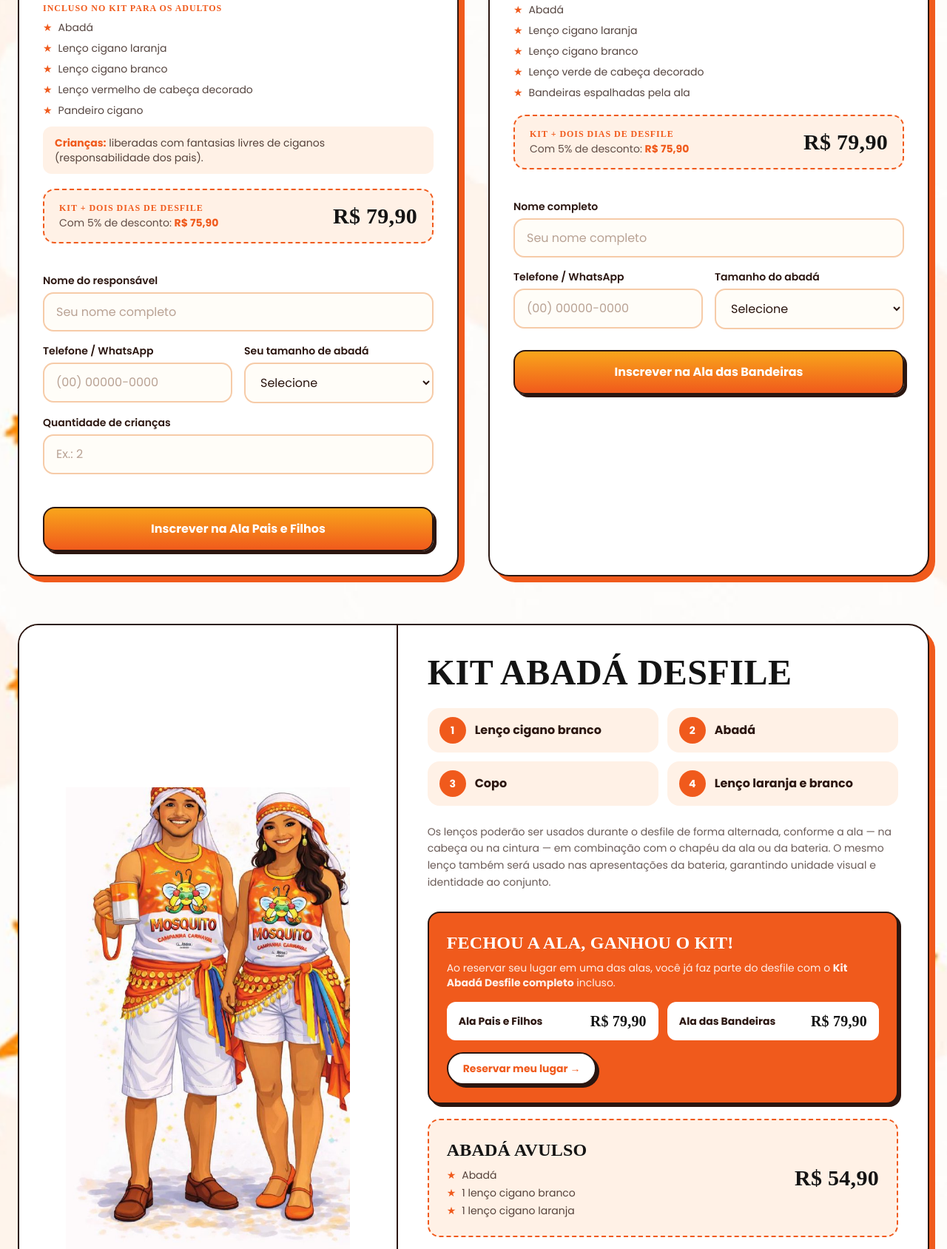
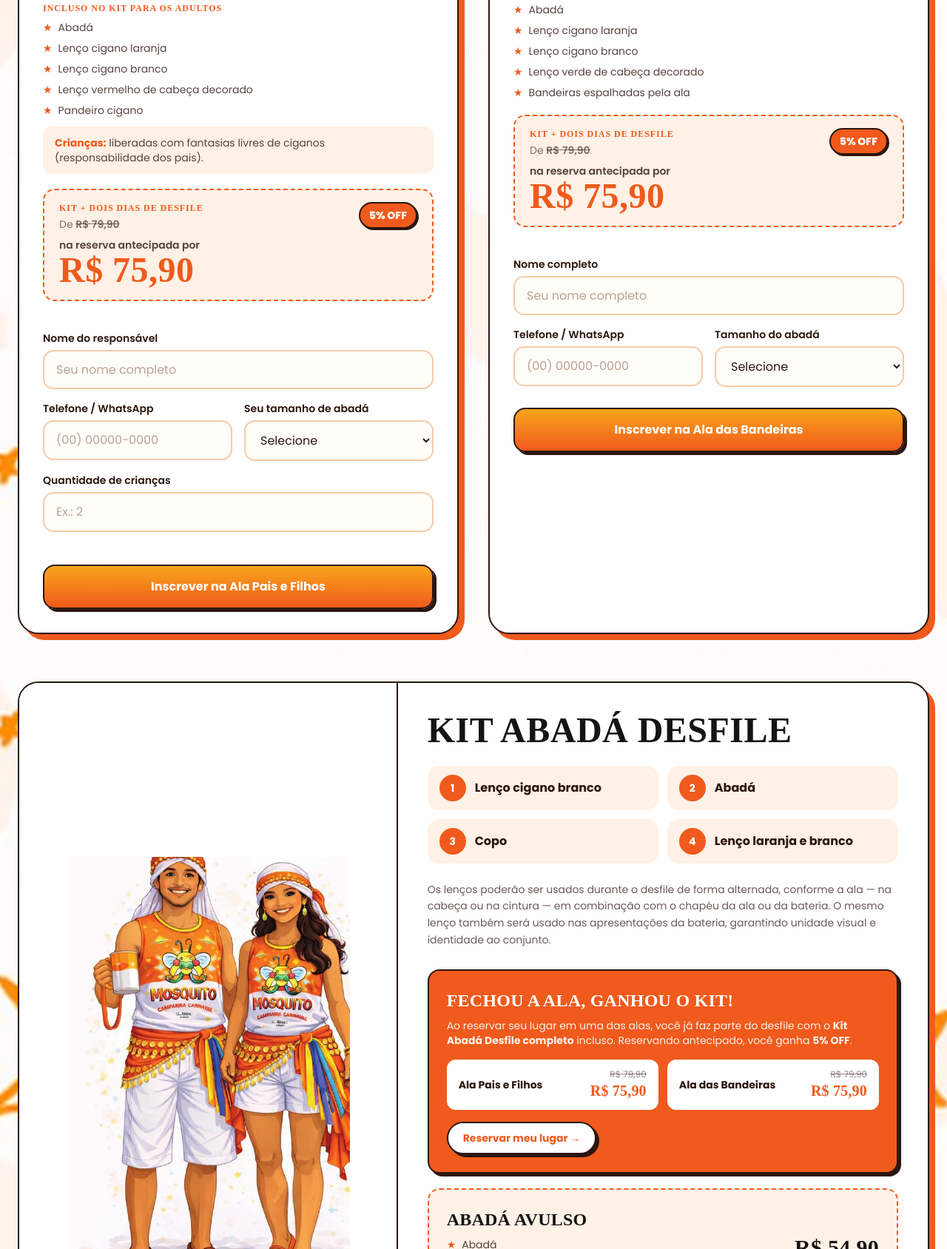
Before and after one commit to fredagenciabwm-debug/mosquito-2027, a website: page index.html in a window 1280 px wide. Shown: the part 2807-4495 px from the top of the page at 74% size. Drawn offline with nearby package versions, Linux system fonts and the light colour scheme; a web font is replaced by a local one.

Commit message:
Add files via upload

```diff
--- a/index.html
+++ b/index.html
@@ -285,12 +285,16 @@
               <strong class="text-laranja">Crianças:</strong> liberadas com fantasias livres de ciganos (responsabilidade dos pais).
             </p>
 
-            <div class="mt-5 flex items-center justify-between gap-4 rounded-2xl border-2 border-dashed border-laranja bg-pele px-5 py-4">
-              <div>
-                <p class="rotulo text-xs">Kit + dois dias de desfile</p>
-                <p class="text-sm text-tinta/75 mt-0.5">Com 5% de desconto: <strong class="text-laranja whitespace-nowrap" data-valor="paisFilhosDesconto">R$ 0,00</strong></p>
+            <div class="mt-5 rounded-2xl border-2 border-dashed border-laranja bg-pele px-5 py-4">
+              <div class="flex items-start justify-between gap-3">
+                <div>
+                  <p class="rotulo text-xs">Kit + dois dias de desfile</p>
+                  <p class="mt-1 text-sm text-tinta/60">De <s class="font-semibold whitespace-nowrap" data-valor="paisFilhos">R$ 0,00</s></p>
+                </div>
+                <span class="shrink-0 bg-laranja text-white text-xs sm:text-sm font-extrabold px-3 py-1.5 rounded-full border-2 border-tinta shadow-[2px_2px_0_#2B1610] whitespace-nowrap">5% OFF</span>
               </div>
-              <p class="titulo-preto text-2xl sm:text-3xl whitespace-nowrap" data-valor="paisFilhos">R$ 0,00</p>
+              <p class="mt-2 text-sm font-semibold text-tinta/80">na reserva antecipada por</p>
+              <p class="titulo-preto !text-laranja text-4xl sm:text-5xl whitespace-nowrap" data-valor="paisFilhosDesconto">R$ 0,00</p>
             </div>
 
             <form id="formPaisFilhos" class="mt-6 space-y-4 flex-1 flex flex-col" novalidate>
@@ -353,12 +357,16 @@
               <li class="flex gap-2"><span class="text-laranja">★</span> Bandeiras espalhadas pela ala</li>
             </ul>
 
-            <div class="mt-5 flex items-center justify-between gap-4 rounded-2xl border-2 border-dashed border-laranja bg-pele px-5 py-4">
-              <div>
-                <p class="rotulo text-xs">Kit + dois dias de desfile</p>
-                <p class="text-sm text-tinta/75 mt-0.5">Com 5% de desconto: <strong class="text-laranja whitespace-nowrap" data-valor="bandeirasDesconto">R$ 0,00</strong></p>
+            <div class="mt-5 rounded-2xl border-2 border-dashed border-laranja bg-pele px-5 py-4">
+              <div class="flex items-start justify-between gap-3">
+                <div>
+                  <p class="rotulo text-xs">Kit + dois dias de desfile</p>
+                  <p class="mt-1 text-sm text-tinta/60">De <s class="font-semibold whitespace-nowrap" data-valor="bandeiras">R$ 0,00</s></p>
+                </div>
+                <span class="shrink-0 bg-laranja text-white text-xs sm:text-sm font-extrabold px-3 py-1.5 rounded-full border-2 border-tinta shadow-[2px_2px_0_#2B1610] whitespace-nowrap">5% OFF</span>
               </div>
-              <p class="titulo-preto text-2xl sm:text-3xl whitespace-nowrap" data-valor="bandeiras">R$ 0,00</p>
+              <p class="mt-2 text-sm font-semibold text-tinta/80">na reserva antecipada por</p>
+              <p class="titulo-preto !text-laranja text-4xl sm:text-5xl whitespace-nowrap" data-valor="bandeirasDesconto">R$ 0,00</p>
             </div>
 
             <form id="formBandeiras" class="mt-6 space-y-4 flex-1 flex flex-col" novalidate>
@@ -416,15 +424,22 @@
             <p class="titulo-branco text-xl sm:text-2xl">Fechou a ala, ganhou o kit!</p>
             <p class="mt-2 text-sm text-white/90">
               Ao reservar seu lugar em uma das alas, você já faz parte do desfile com o <strong>Kit Abadá Desfile completo</strong> incluso.
+              Reservando antecipado, você ganha <strong>5% OFF</strong>.
             </p>
             <div class="mt-4 grid sm:grid-cols-2 gap-3">
               <div class="bg-white text-tinta rounded-xl px-4 py-3 flex items-center justify-between gap-3">
                 <span class="font-bold text-sm">Ala Pais e Filhos</span>
-                <span class="titulo-preto text-xl whitespace-nowrap" data-valor="paisFilhos">R$ 0,00</span>
+                <span class="text-right leading-tight">
+                  <s class="block text-xs text-tinta/50 whitespace-nowrap" data-valor="paisFilhos">R$ 0,00</s>
+                  <span class="titulo-preto !text-laranja text-xl whitespace-nowrap" data-valor="paisFilhosDesconto">R$ 0,00</span>
+                </span>
               </div>
               <div class="bg-white text-tinta rounded-xl px-4 py-3 flex items-center justify-between gap-3">
                 <span class="font-bold text-sm">Ala das Bandeiras</span>
-                <span class="titulo-preto text-xl whitespace-nowrap" data-valor="bandeiras">R$ 0,00</span>
+                <span class="text-right leading-tight">
+                  <s class="block text-xs text-tinta/50 whitespace-nowrap" data-valor="bandeiras">R$ 0,00</s>
+                  <span class="titulo-preto !text-laranja text-xl whitespace-nowrap" data-valor="bandeirasDesconto">R$ 0,00</span>
+                </span>
               </div>
             </div>
             <a href="#alas" class="mt-4 inline-block btn-branco font-bold px-5 py-2.5 rounded-full text-sm">Reservar meu lugar →</a>
@@ -885,7 +900,7 @@
 
       enviarInscricao({
         tipo: 'paisFilhos', nome: nome.value.trim(), whatsapp: tel.value, tamanho: tam.value,
-        criancas, valorKit: VALORES_KIT.paisFilhos
+        criancas, valorKit: VALORES_KIT.paisFilhosDesconto
       }, form, {
         titulo: 'Inscrição recebida!',
         texto: `Sua família já está na <strong>Ala Pais e Filhos</strong>. Em breve nossa equipe chama você no WhatsApp ${esc(tel.value)} para confirmar o pagamento do Kit Abadá Desfile.`
@@ -905,7 +920,7 @@
 
       enviarInscricao({
         tipo: 'bandeiras', nome: nome.value.trim(), whatsapp: tel.value, tamanho: tam.value,
-        valorKit: VALORES_KIT.bandeiras
+        valorKit: VALORES_KIT.bandeirasDesconto
       }, form, {
         titulo: 'Inscrição recebida!',
         texto: `Seu lugar na <strong>Ala das Bandeiras</strong> foi registrado. Em breve nossa equipe chama você no WhatsApp ${esc(tel.value)} para confirmar o pagamento do Kit Abadá Desfile.`
```
